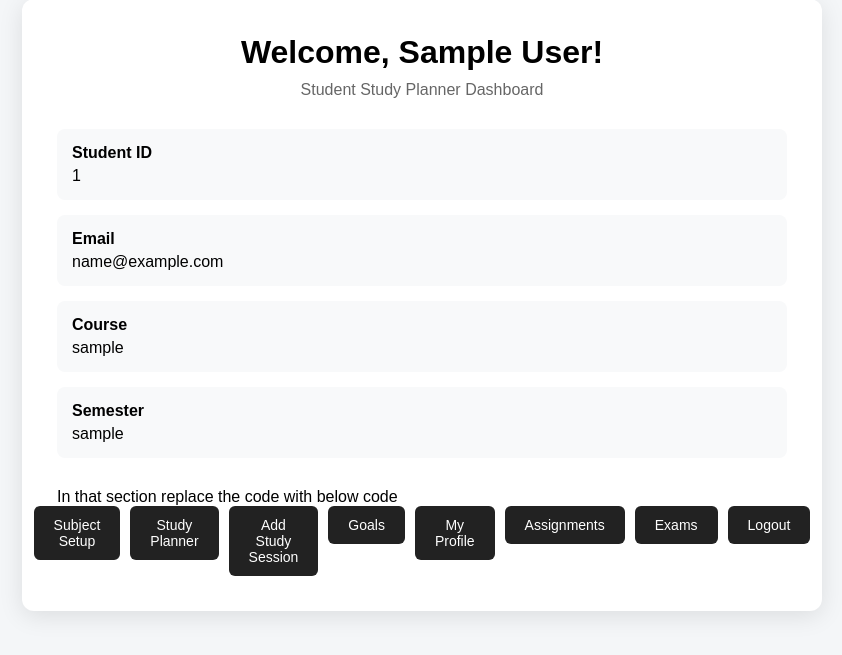
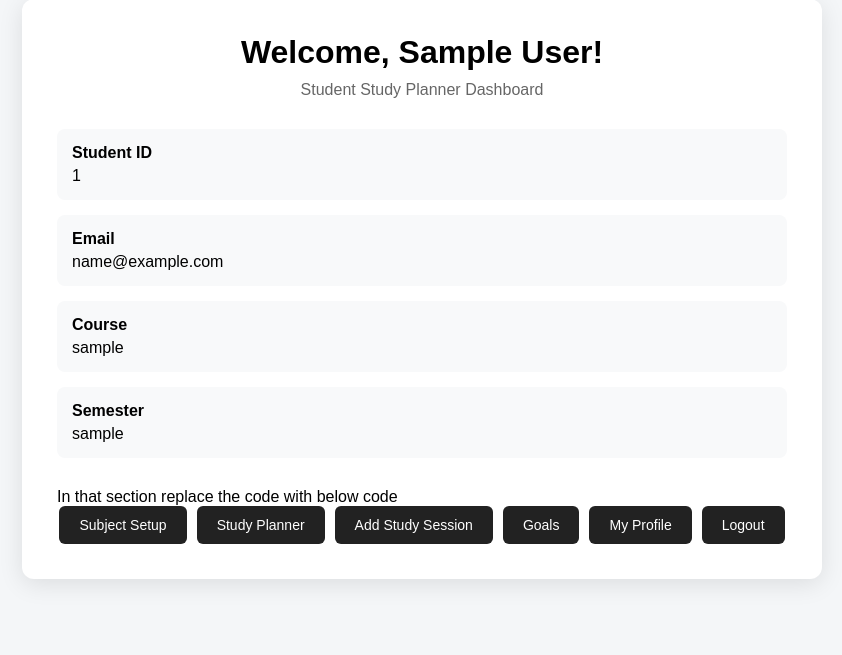
Before and after one commit to ganeshvibhuti30-prog/Student-Study-Planner, a Flask app: page /dashboard in a window 1280 px wide. Shown: the part 41-696 px from the top of the page, without its empty margins (218-1060 px from the left). Run offline with Flask 3, Linux system fonts and the light colour scheme; the visitor is signed in with stand-in values (Sample User, id 1); data comes from the database, SQL or seed files in the repository.

Commit message:
Fix dashboard route error

```diff
--- a/templates/dashboard.html
+++ b/templates/dashboard.html
@@ -85,14 +85,6 @@
     <button type="button">My Profile</button>
 </a>
 
-<a href="{{ url_for('assignments') }}">
-    <button type="button">Assignments</button>
-</a>
-
-<a href="{{ url_for('exams') }}">
-    <button type="button">Exams</button>
-</a>
-
 <a href="{{ url_for('logout') }}"
    onclick="return confirm('Are you sure you want to logout?');">
     <button type="button">Logout</button>
```
